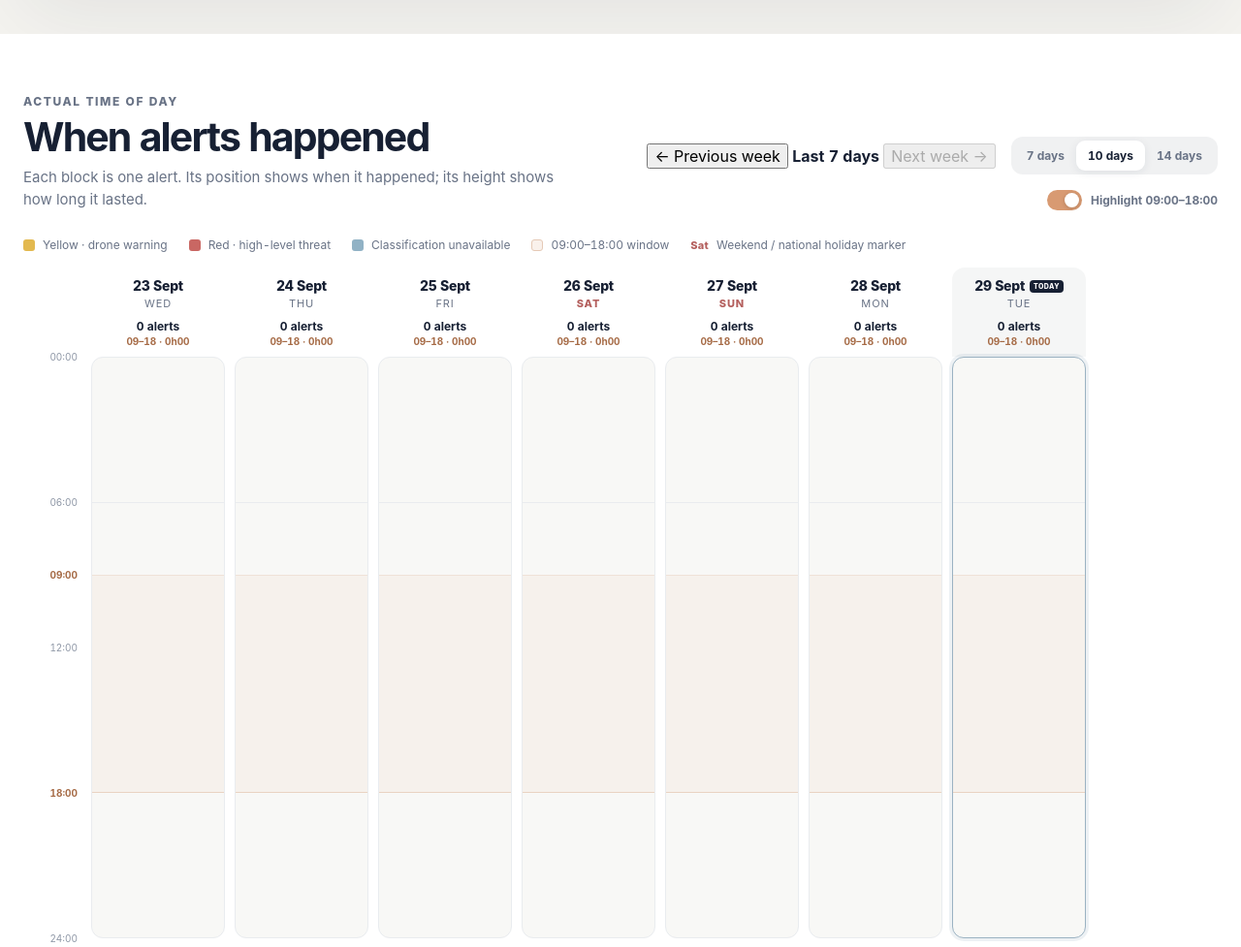
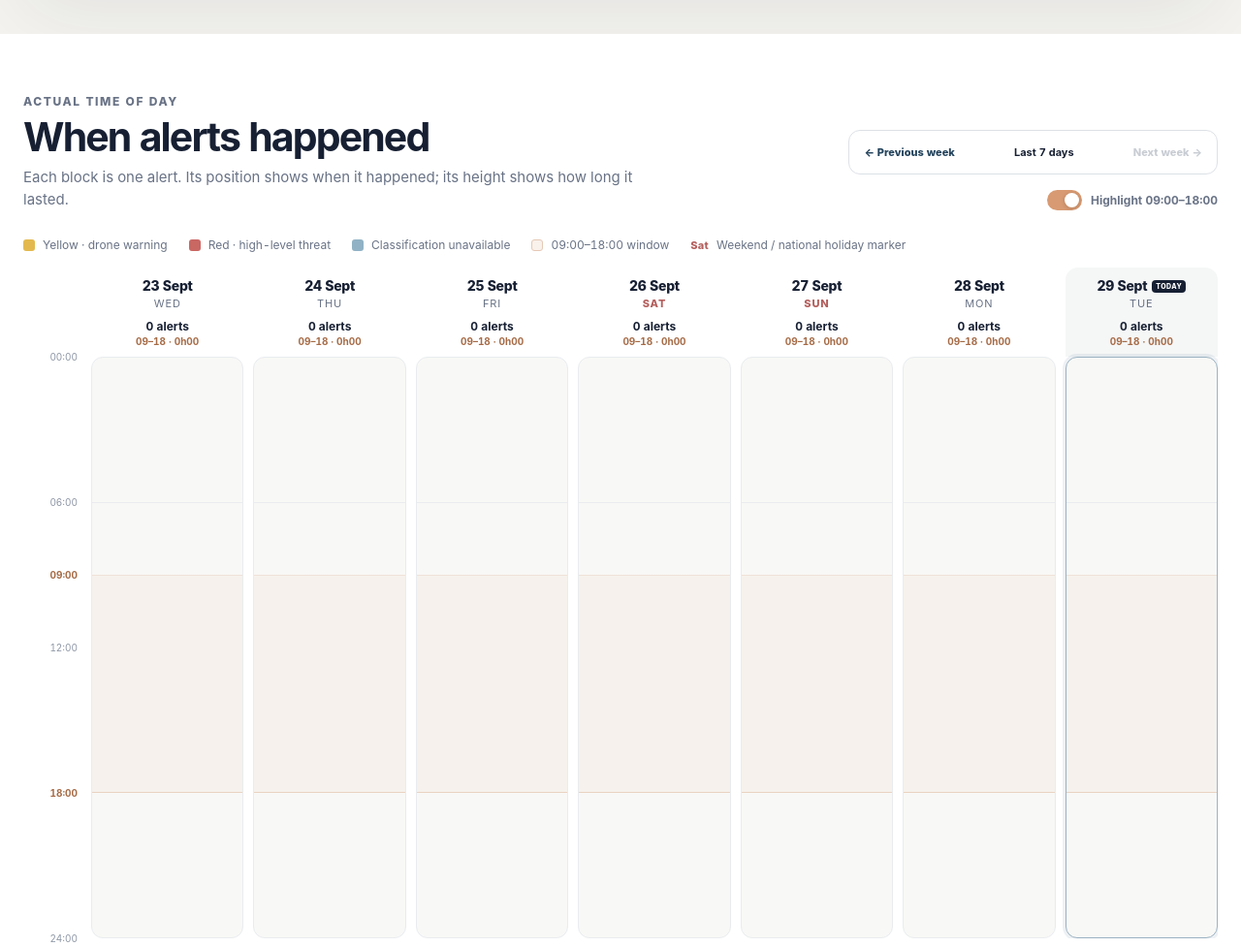
Before and after one commit to YuriiBeznoschenko/Kyiv_Air_Alerts, a website with bundled scripts: page public/index.html in a window 1280 px wide. Shown: the part 760-1737 px from the top of the page at 97% size. Built offline with nearby package versions, Linux system fonts and the light colour scheme.

Commit message:
Fit seven desktop timeline days without scrolling

```diff
--- a/public/styles-v7.css
+++ b/public/styles-v7.css
@@ -1195,3 +1195,52 @@ body.hide-work .alert-work { background: var(--alert) !important; }
   .detail-track { grid-column: 2 / -1; grid-row: 3; }
   .detail-overlap { grid-column: 2 / -1; grid-row: 4; text-align: left; }
 }
+
+
+/* Desktop timeline shows seven days at once; calendar-week navigation replaces horizontal scrolling. */
+@media (min-width:761px) {
+  .desktop-week-control {
+    display:flex;
+    align-items:center;
+    gap:10px;
+    padding:4px;
+    border:1px solid var(--line);
+    border-radius:12px;
+    background:rgba(255,255,255,.72);
+  }
+  .desktop-week-control button {
+    min-height:36px;
+    padding:0 11px;
+    border:0;
+    border-radius:9px;
+    color:var(--navy);
+    background:transparent;
+    font:inherit;
+    font-size:11px;
+    font-weight:760;
+    white-space:nowrap;
+    cursor:pointer;
+  }
+  .desktop-week-control button:hover:not(:disabled) { background:#f1f3f4; }
+  .desktop-week-control button:disabled { color:var(--muted-2); opacity:.48; cursor:not-allowed; }
+  .desktop-week-control strong {
+    min-width:142px;
+    color:var(--ink);
+    font-size:11px;
+    text-align:center;
+    white-space:nowrap;
+  }
+  .timeline-controls > .segmented-control { display:none; }
+  .timeline-scroll { overflow:hidden; padding-bottom:0; }
+  .timeline-grid {
+    min-width:0;
+    display:grid;
+    grid-template-columns:repeat(7,minmax(0,1fr));
+    gap:10px;
+  }
+  .day-column { width:auto; min-width:0; flex:initial; }
+}
+@media (max-width:760px) {
+  .desktop-week-control { display:none; }
+  .timeline-controls > .segmented-control { display:flex; }
+}
```
